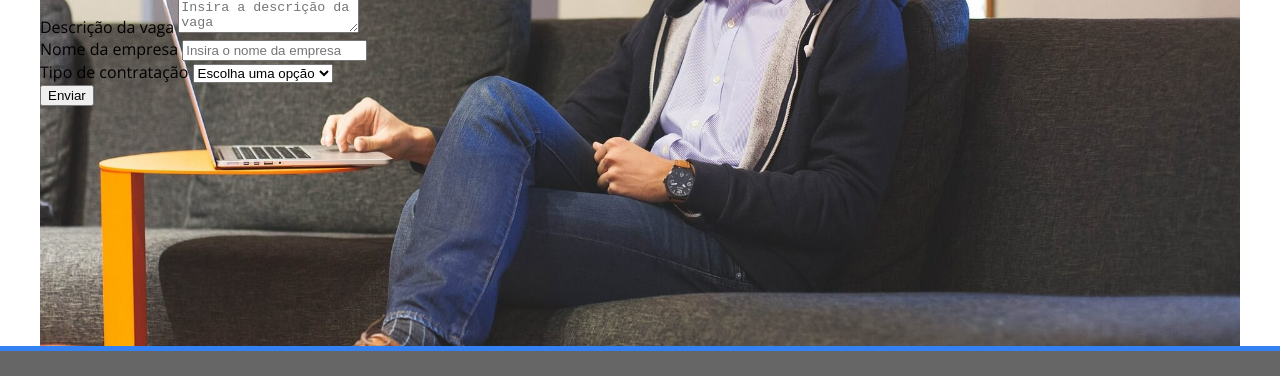
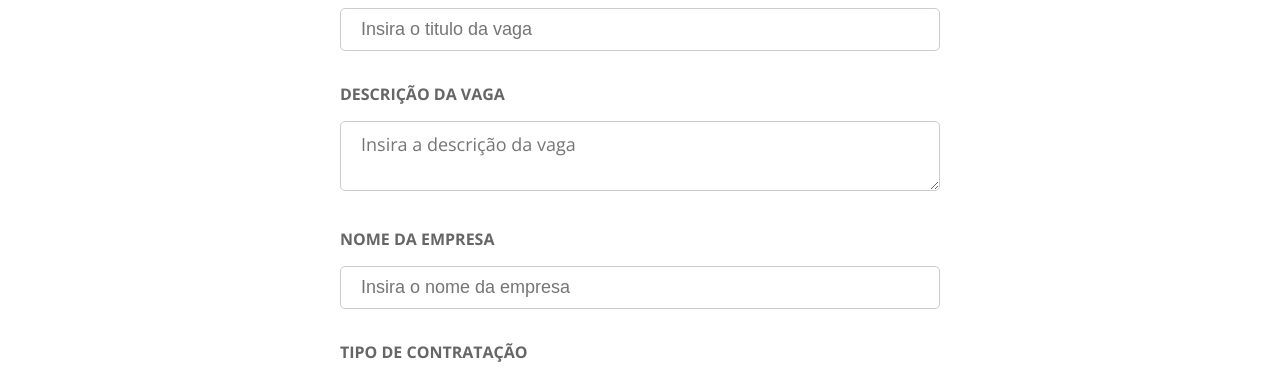
Before and after one commit to devcarlareis/HTML-CSS-Projeto-de-site, a plain HTML site: page sendjobs.html in a window 1280 px wide. Shown: the part 309-685 px from the top of the page. Drawn offline with nearby package versions, Linux system fonts and the light colour scheme.

Commit message:
css da pagina sendjobs

```diff
--- a/css/styles.css
+++ b/css/styles.css
@@ -123,7 +123,7 @@ nav:after {
     margin: 0 10px;
 }
 
-#search-form input[type=submit] {
+#search-form input[type=submit], #sendjobs input[type=submit]{
     background-color: #3381f3;
     text-transform: uppercase;
     color: #fff;
@@ -131,7 +131,7 @@ nav:after {
     transition: 0.5s;
 }
 
-#search-form input[type=submit]:hover {
+#search-form input[type=submit]:hover, #sendjobs input[type=submit]:hover{
     background-color: #2B79EB;
 }
 
@@ -650,6 +650,68 @@ footer .wrapper:after {
     margin-left: .5em;
 }
 
+/* sendjobs page */
+#sendjobs #sendjobs-container {
+    margin-top: 100px;
+    background: none;
+    padding: 5em 0;
+}
+
+#sendjobs h1 {
+    font-size: 36px;
+    margin-bottom: 50px;
+    text-align: center;
+}
+
+.input-box {
+    margin-bottom: 2em;
+    width: 50%;
+    position: relative;
+    margin-left: auto;
+    margin-right: auto;
+}
+
+#sendjobs label {
+    text-transform: uppercase;
+    color: #666;
+    font-weight: bold;
+    display: block;
+    margin-bottom: 1em;;
+}
+
+#sendjobs input, #sendjobs textarea, #sendjobs select {
+    padding: 10px 20px;
+    font-size: 18px;
+}
+
+#sendjobs input {
+    border-radius: 5px;
+    border: 1px solid #CCC;
+    margin: 0;
+    width: 100%;
+    box-sizing: border-box;
+}
+
+#sendjobs textarea, #sendjobs select {
+    border-radius: 5px;
+    border: 1px solid #CCC;
+    font-family: 'Open Sans', sans-serif;
+    margin: 0;
+    width: 100%;
+    box-sizing: border-box;
+}
+
+#sendjobs input[type=submit] {
+    width: 200px;
+    float: right;
+}
+
+.input-box:after {
+    clear: both;
+    content: "";
+    display: block;
+}
+
 /*responsive*/
 @media screen and (max-width: 1024px) {
     #logo {
--- a/sendjobs.html
+++ b/sendjobs.html
@@ -11,7 +11,7 @@
 <script src="https://kit.fontawesome.com/542bfb8813.js" crossorigin="anonymous"></script>
     </head>
     <body>
-        <div class="container">
+        <div class="container" id="sendjobs">
             <header>
                 <nav>
                     <div class="nav-container">
```
